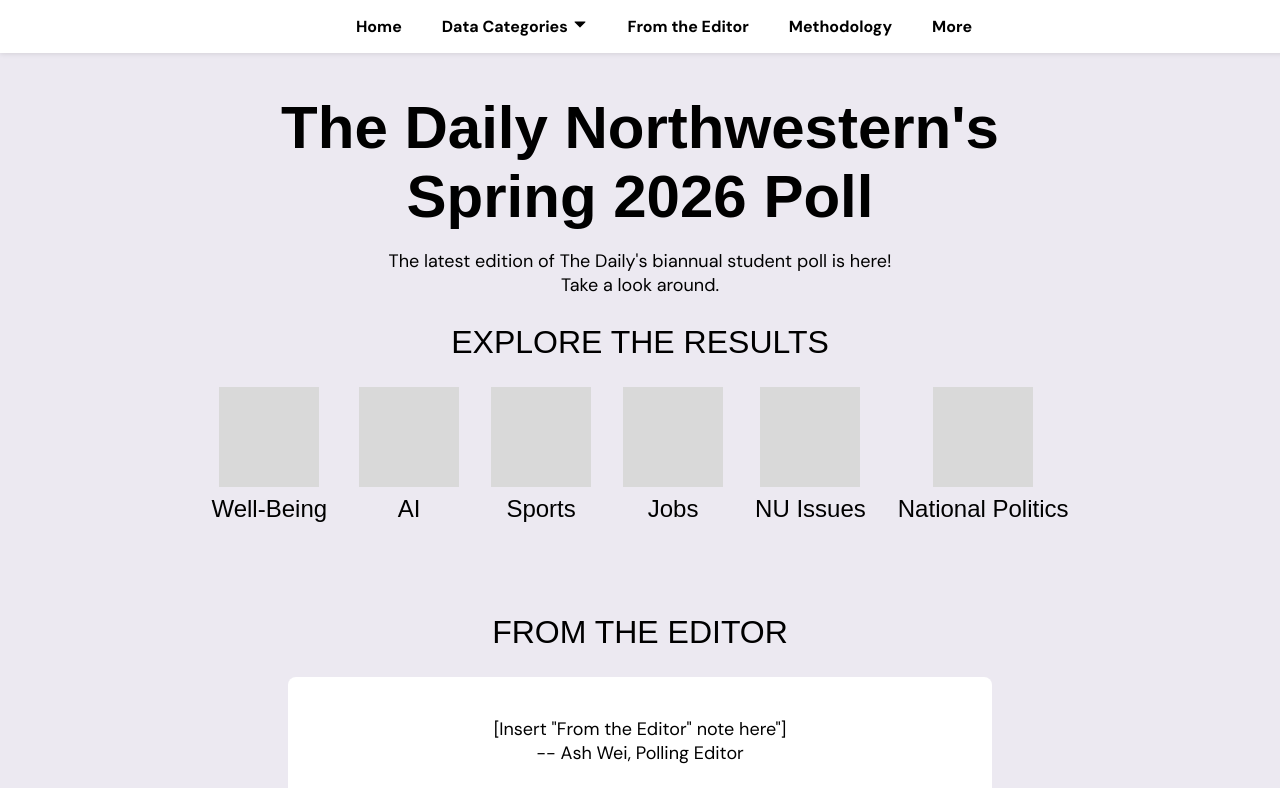
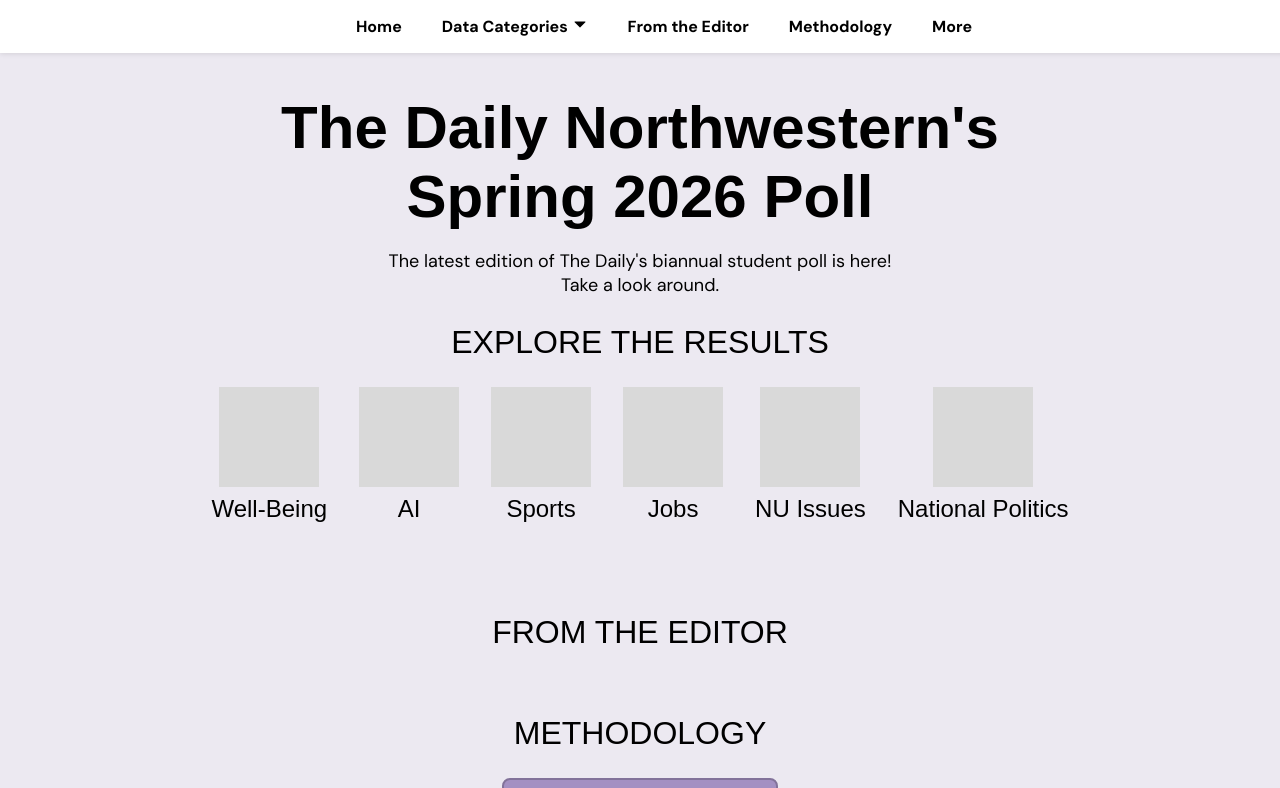
Before and after one commit to femih25/s26-poll, a React (Vite) app: page / in a window 1280 px wide. Shown: the top 788 px of the page. Built offline with nearby package versions, Linux system fonts and the light colour scheme; a web font is replaced by a local one.

Commit message:
home page updates

```diff
--- a/src/index.css
+++ b/src/index.css
@@ -67,18 +67,6 @@
     font-size: 18px;
   }
 
-    .text-box{
-        padding: 2.5rem 2rem;
-        display: flex;
-        flex-direction: column;
-        align-items: center;
-        max-width: 50%;
-        margin-left: auto;
-        margin-right: auto;
-        background-color: white;
-        border-radius: 8px;
-        margin: 0 auto 1rem auto;
-    }
 
   #from-the-editor{
       margin-bottom: 4rem;
--- a/src/pages/home.jsx
+++ b/src/pages/home.jsx
@@ -16,13 +16,12 @@
 
     <div id = "from-the-editor">
       <h2 className = "sec-title">FROM THE EDITOR</h2>
-      <p className = "text-box"> [Insert "From the Editor" note here"] <br></br>
-      -- Ash Wei, Polling Editor</p>
+
     </div>
 
     <div id = "methodology">
       <h2 className = "sec-title">METHODOLOGY</h2>
-        <p className = "text-box"> [Insert "Methodology" note here"] </p>
+
       <a href="https://dailynorthwestern.com" target="_blank" rel="noreferrer" className="audio-box-link">
       <h3 className = 'audio-box'> <PiSpeakerHighFill /> Listen behind the scenes</h3>
       </a>
```
